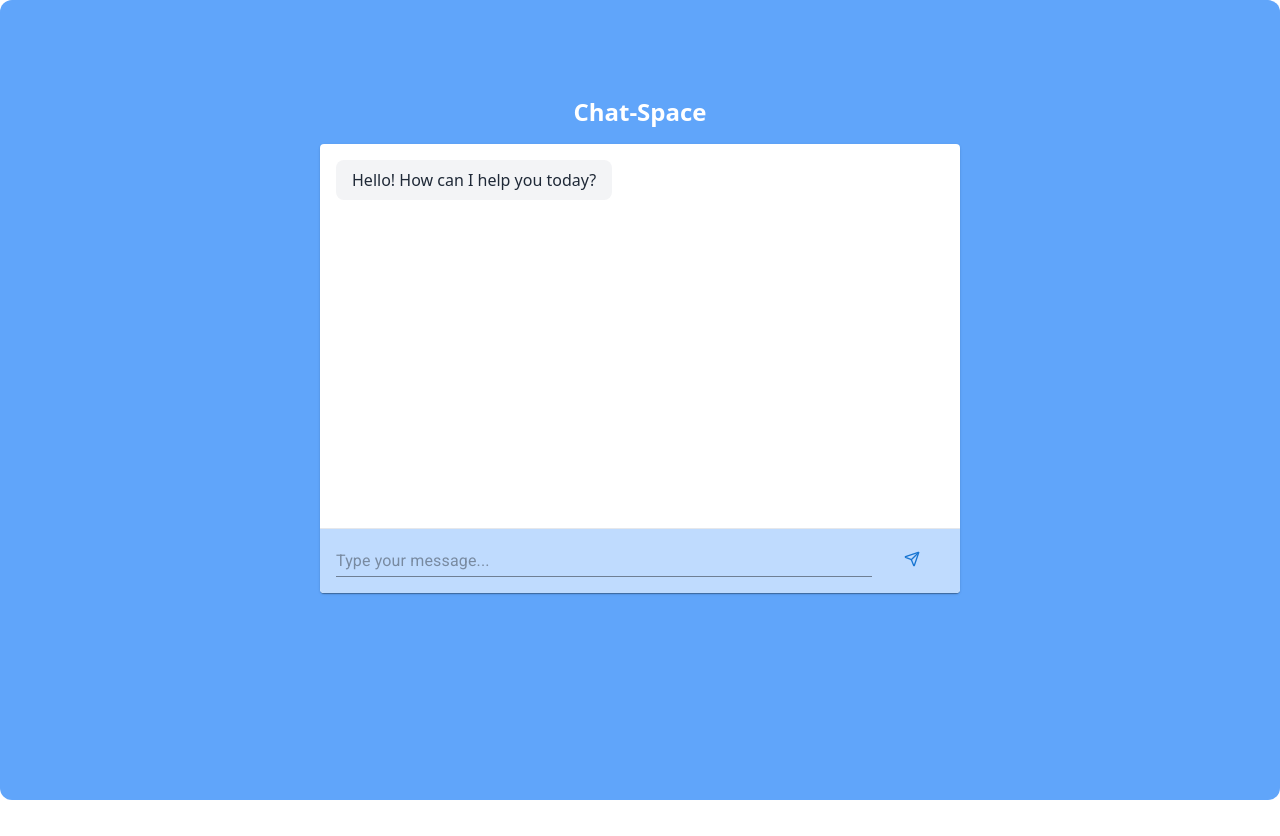
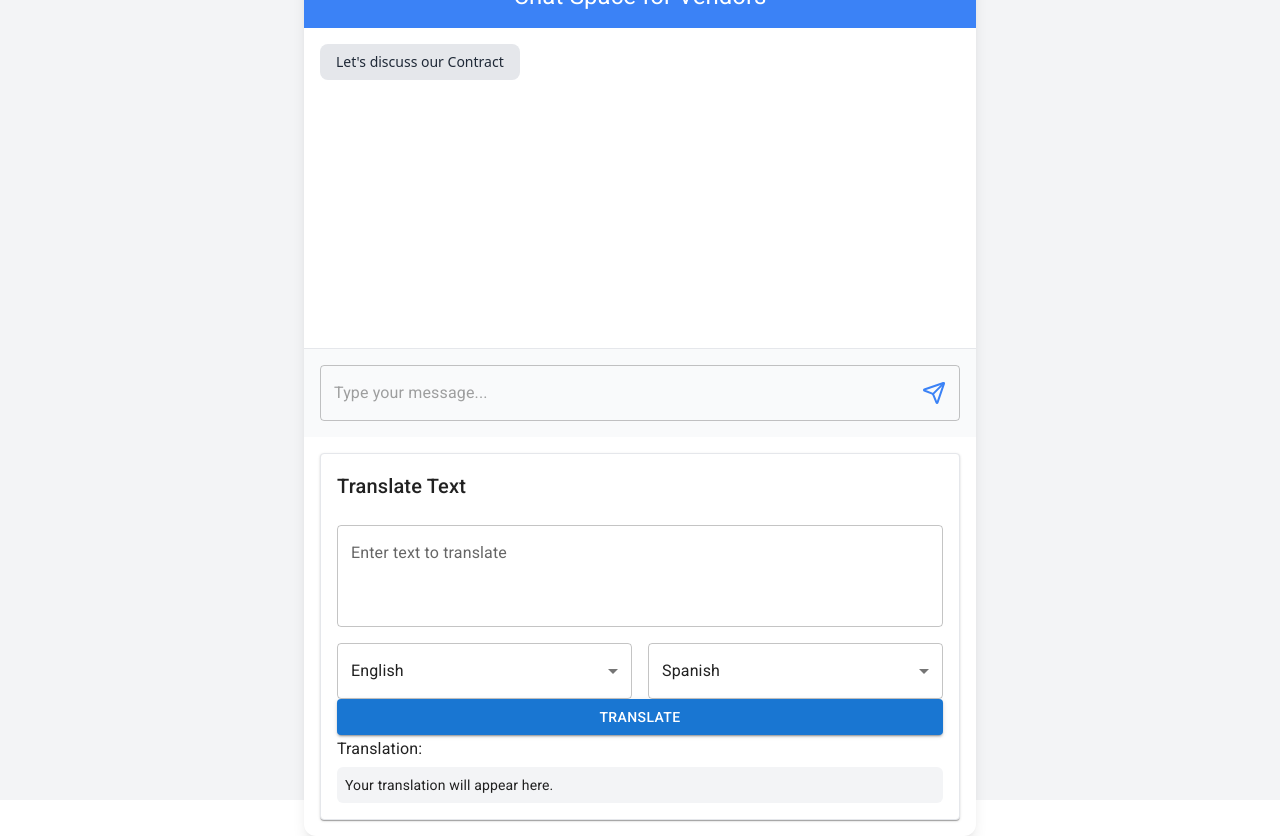
Before and after one commit to THUNDERBLD/Amazon_Hackathon, a React (Vite) app: page /chatinterface in a window 1280 px wide. Before the commit the page ends 800 px from the top, so only its background shows below. Built offline with nearby package versions, Linux system fonts and the light colour scheme.

Commit message:
new commit

```diff
--- a/package.json
+++ b/package.json
@@ -16,6 +16,7 @@
     "@mui/icons-material": "^6.1.7",
     "@mui/material": "^6.1.7",
     "@mui/styled-engine-sc": "^6.1.7",
+    "axios": "^1.7.7",
     "framer-motion": "^11.11.17",
     "lucide-react": "^0.460.0",
     "material-ui-popup-state": "^5.3.1",
--- a/src/pages/ChatInterface.jsx
+++ b/src/pages/ChatInterface.jsx
@@ -1,50 +1,91 @@
-import React, { useState } from 'react';
-import { Send } from 'lucide-react';
-import { Card } from '@mui/material';
-import { Button } from '@mui/material';
-import { Input } from '@mui/material';
+import React, { useState } from "react";
+import axios from "axios";
+import { Send } from "lucide-react";
+import {
+  Card,
+  Button,
+  TextField,
+  Typography,
+  MenuItem,
+  Select,
+  InputAdornment,
+} from "@mui/material";
 
 const ChatInterface = () => {
   const [messages, setMessages] = useState([
-    { id: 1, text: "Hello! How can I help you today?", sender: "bot" },
+    { id: 1, text: "Let's discuss our Contract", sender: "Delivery Agent" },
   ]);
   const [inputMessage, setInputMessage] = useState("");
+  const [translateText, setTranslateText] = useState("");
+  const [translatedText, setTranslatedText] = useState("");
+  const [sourceLanguage, setSourceLanguage] = useState("en");
+  const [targetLanguage, setTargetLanguage] = useState("es");
 
   const handleSendMessage = () => {
     if (inputMessage.trim() !== "") {
       setMessages([
         ...messages,
-        { id: messages.length + 1, text: inputMessage, sender: "user" }
+        { id: messages.length + 1, text: inputMessage, sender: "user" },
       ]);
       setInputMessage("");
     }
   };
 
   const handleKeyPress = (e) => {
-    if (e.key === 'Enter') {
+    if (e.key === "Enter") {
       handleSendMessage();
     }
   };
 
+  const handleTranslate = async () => {
+    try {
+      const options = {
+        method: "POST",
+        url: "https://rapid-translate-multi-traduction.p.rapidapi.com/t",
+        headers: {
+          "x-rapidapi-key": "748e9ba193msh42232c28e7e6f30p1ed209jsn7d18c87fd355",
+          "x-rapidapi-host": "rapid-translate-multi-traduction.p.rapidapi.com",
+          "Content-Type": "application/json",
+        },
+        data: {
+          from: sourceLanguage,
+          to: targetLanguage,
+          q: translateText,
+        },
+      };
+
+      const response = await axios.request(options);
+      setTranslatedText(response.data.data.translatedText);
+    } catch (error) {
+      console.error("Translation Error:", error.response || error);
+      setTranslatedText("An error occurred. Please try again.");
+    }
+  };
+
   return (
-    <div className="flex items-center justify-center bg-blue-400 h-screen rounded-xl">
-        <div className=' w-[50%] h-[80%]'>
-        <div className="text-center text-2xl font-semibold my-4 text-white">Chat-Space</div>
-      <Card className="bg-white shadow-xl">
+    <div className="flex items-center justify-center bg-gray-100 h-screen">
+      <div className="w-full max-w-2xl bg-white rounded-xl shadow-lg">
+        {/* Header */}
+        <div className="p-4 bg-blue-500 text-white rounded-t-xl text-center">
+          <Typography variant="h5" className="font-bold">
+            Chat-Space for Vendors
+          </Typography>
+        </div>
+
         {/* Chat Messages Area */}
-        <div className="h-96 overflow-y-auto p-4 space-y-4">
+        <div className="h-80 overflow-y-auto p-4">
           {messages.map((message) => (
             <div
               key={message.id}
               className={`flex ${
                 message.sender === "user" ? "justify-end" : "justify-start"
-              }`}
+              } mb-2`}
             >
               <div
-                className={`max-w-[70%] rounded-lg px-4 py-2 ${
+                className={`max-w-[70%] rounded-lg px-4 py-2 text-sm ${
                   message.sender === "user"
                     ? "bg-blue-500 text-white"
-                    : "bg-gray-100 text-gray-800"
+                    : "bg-gray-200 text-gray-800"
                 }`}
               >
                 {message.text}
@@ -54,24 +95,85 @@ const ChatInterface = () => {
         </div>
 
         {/* Input Area */}
-        <div className="border-t p-4 flex gap-2 bg-blue-200">
-          <Input
+        <div className="p-4 flex gap-2 items-center bg-gray-50 border-t">
+          <TextField
+            variant="outlined"
+            fullWidth
+            placeholder="Type your message..."
             value={inputMessage}
             onChange={(e) => setInputMessage(e.target.value)}
             onKeyPress={handleKeyPress}
-            placeholder="Type your message..."
-            className="flex-1"
+            InputProps={{
+              endAdornment: (
+                <InputAdornment position="end">
+                  <Send
+                    className="cursor-pointer text-blue-500"
+                    onClick={handleSendMessage}
+                  />
+                </InputAdornment>
+              ),
+            }}
           />
-          <div className="rounded-lg">
-            <Button
-              onClick={handleSendMessage}
-              className="bg-blue-500 hover:bg-black"
-              >
-              <Send className="w-4 h-4" />
-            </Button>
+        </div>
+
+        {/* Translation Section */}
+        <Card className="p-4 m-4 shadow-sm border">
+          <Typography variant="h6" gutterBottom>
+            Translate Text
+          </Typography>
+          <TextField
+            label="Enter text to translate"
+            fullWidth
+            multiline
+            rows={3}
+            value={translateText}
+            onChange={(e) => setTranslateText(e.target.value)}
+            margin="normal"
+          />
+          <div className="flex gap-4 items-center mt-2">
+            <Select
+              value={sourceLanguage}
+              onChange={(e) => setSourceLanguage(e.target.value)}
+              className="w-1/2"
+              displayEmpty
+            >
+              <MenuItem value="en">English</MenuItem>
+              <MenuItem value="es">Spanish</MenuItem>
+              <MenuItem value="fr">French</MenuItem>
+              <MenuItem value="de">German</MenuItem>
+              <MenuItem value="zh">Chinese</MenuItem>
+              <MenuItem value="hi">Hindi</MenuItem>
+            </Select>
+            <Select
+              value={targetLanguage}
+              onChange={(e) => setTargetLanguage(e.target.value)}
+              className="w-1/2"
+              displayEmpty
+            >
+              <MenuItem value="es">Spanish</MenuItem>
+              <MenuItem value="fr">French</MenuItem>
+              <MenuItem value="de">German</MenuItem>
+              <MenuItem value="zh">Chinese</MenuItem>
+              <MenuItem value="hi">Hindi</MenuItem>
+            </Select>
           </div>
-        </div>
-      </Card>
+          <Button
+            className="mt-4 bg-blue-500 text-white hover:bg-blue-600"
+            variant="contained"
+            fullWidth
+            onClick={handleTranslate}
+          >
+            Translate
+          </Button>
+          <Typography variant="subtitle1" className="mt-4">
+            Translation:
+          </Typography>
+          <div className="p-2 mt-1 bg-gray-100 rounded-md">
+            <Typography variant="body2">
+              {translatedText || "Your translation will appear here."}
+            </Typography>
+          </div>
+        </Card>
       </div>
     </div>
   );
```
Also changed, not shown: 1 other file (tests, documents, lock files or other folders).
